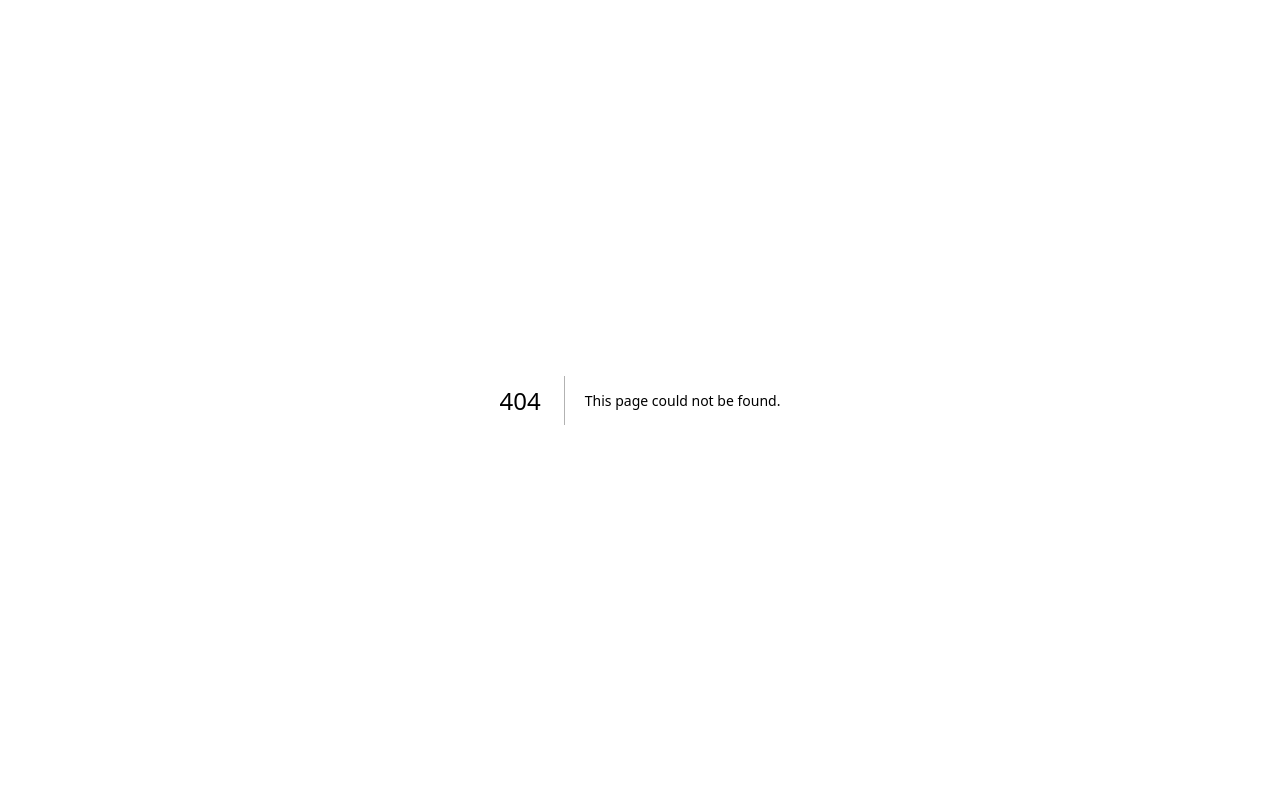
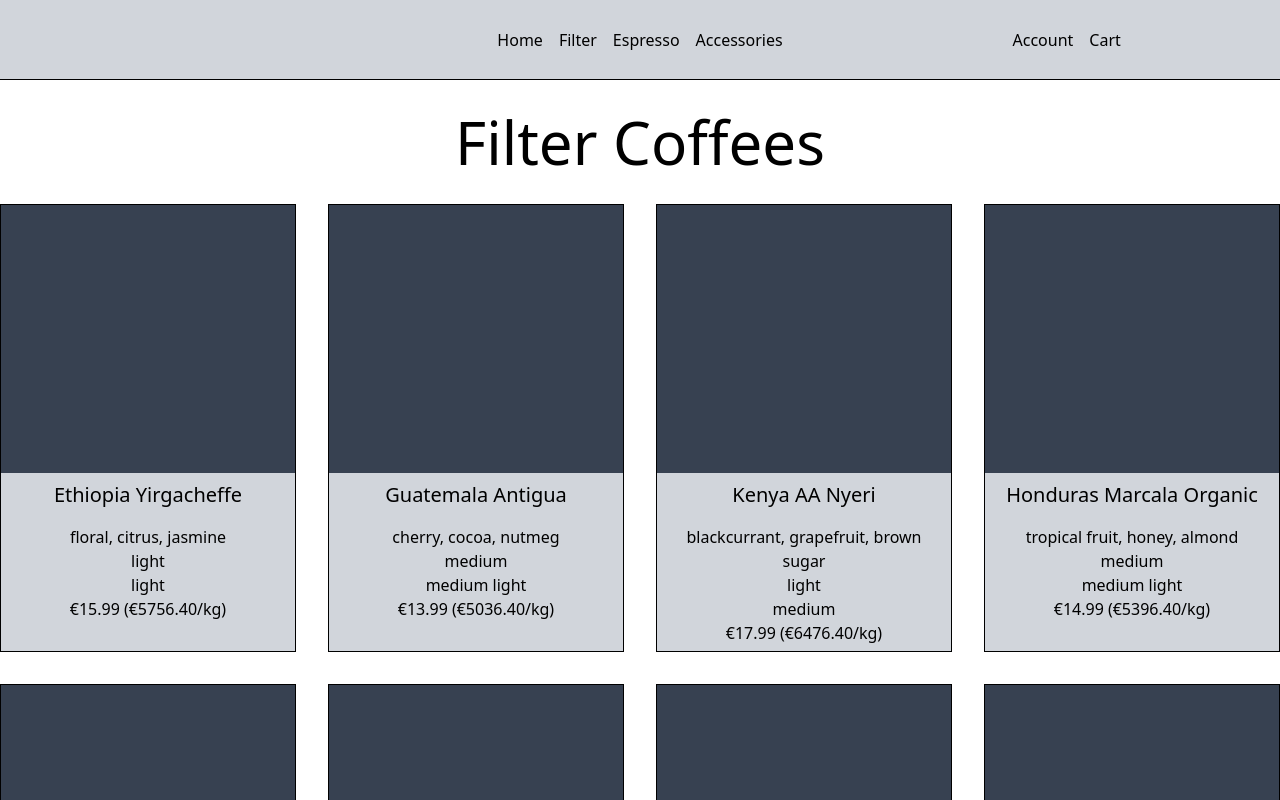
Before and after one commit to thepierrre/ecommerce-shop-nextjs, a Next.js app: page /shop/filter-coffees in a window 1280 px wide. Before the commit this address had no page. Shown: the top 800 px of the page. Built offline with nearby package versions, Linux system fonts and the light colour scheme.

Commit message:
Refactor /filter pathname to /filter-coffees

```diff
--- a/app/shop/filter/page.tsx
+++ b/app/shop/filter-coffees/page.tsx
@@ -14,7 +14,7 @@ export default function Page() {
 
   const filterCoffees = fetchedFilterCoffees.map((coffee: SpecialtyCoffee) => (
     <div key={coffee.id} className="border border-black bg-gray-300 w-68 h-112">
-      <Link href={`/shop/filter/${coffee.name}`}>
+      <Link href={`/shop/filter-coffees/${coffee.name}`}>
         <div className="bg-gray-700 h-3/5"></div>
       </Link>
       <div className="p-2">
--- a/app/ui/shop/nav-links.tsx
+++ b/app/ui/shop/nav-links.tsx
@@ -4,7 +4,7 @@ import Link from "next/link";
 
 const links = [
   { name: "Home", href: "/shop" },
-  { name: "Filter", href: "/shop/filter " },
+  { name: "Filter", href: "/shop/filter-coffees-coffees" },
   { name: "Espresso", href: "/shop/espresso" },
   { name: "Accessories", href: "/shop/accessories " },
 ];
```
Also changed, not shown: app/shop/filter-coffees/[name]/page.tsx (renamed from app/shop/filter/[name]/page.tsx).
